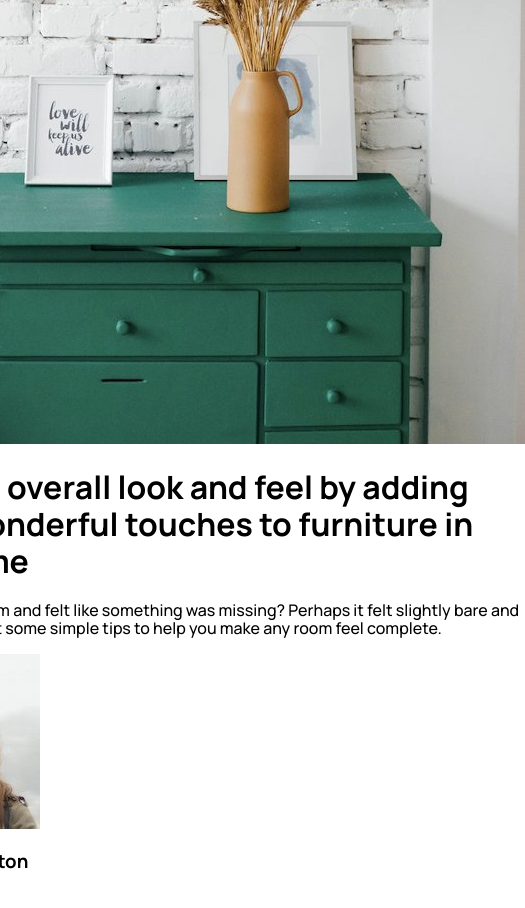
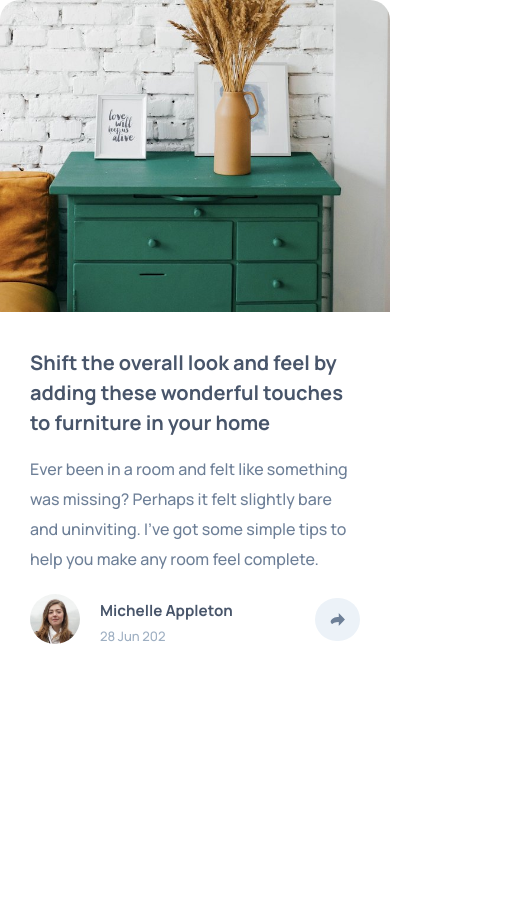
Before and after one commit to xantosromerodev/article-preview-component, a plain HTML site: page index.html in a window 390 px wide. Shown: the whole page, 525 px wide, since content can reach past the window. After the commit the page ends 844 px from the top, so only its background shows below. Drawn offline with Linux system fonts and the light colour scheme.

Commit message:
Estilos mobile-first

```diff
--- a/css/style.css
+++ b/css/style.css
@@ -27,10 +27,76 @@ Tabla de contenidos:
 /**********************************/
 body {
     font-family: 'Manrope', sans-serif;
+    font-size: 13px;
+    color: var(--very-dark-gb);
+    /* display: flex; */
+    /* flex-direction: column; */
+    /* align-items: center; */
+    /* justify-content: center; */
+    height: 100vh;
+    /* overflow: hidden; */
+}
+
+.container {
+    display: grid;
+    grid-template-columns: 1fr;
+}
+
+.card__bg,
+.card__bg--image {
+    border-top-right-radius: 20px;
+    border-top-left-radius: 20px;
+}
+
+.card__bg--image {
+    width: 100%;
+}
+
+.card__content {
+    padding: 20px 30px;
+}
+
+h1 {
+    font-size: 20px;
+    line-height: 30px;
+}
+
+p {
+    font-size: 16px;
+    line-height: 30px;
+    color: var(--dark-blue);
+}
+
+.card__author, .author__info {
     display: flex;
-    flex-direction: column;
+}
+
+.card__author {
+    justify-content: space-between;
     align-items: center;
-    justify-content: center;
-    height: 100vh;
-    overflow: hidden;
 }
+
+.author__info {
+    justify-content: space-around;
+    align-items: center;
+}
+
+.avatar {
+    width: 50px;
+    border-radius: 50px;
+}
+
+.icon {
+    background-color: var(--light-gb);
+    padding: 15px;
+    border-radius: 30px;
+}
+
+.author__info--name {
+    line-height: 10px;
+    padding: 0 20px 10px;
+}
+
+.author__info--name span {
+    color: var(--grayish-blue);
+}
```
